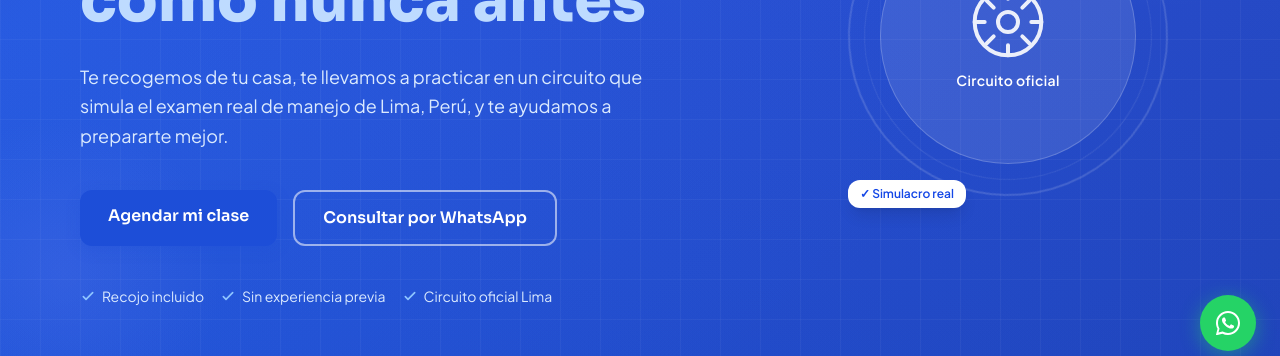
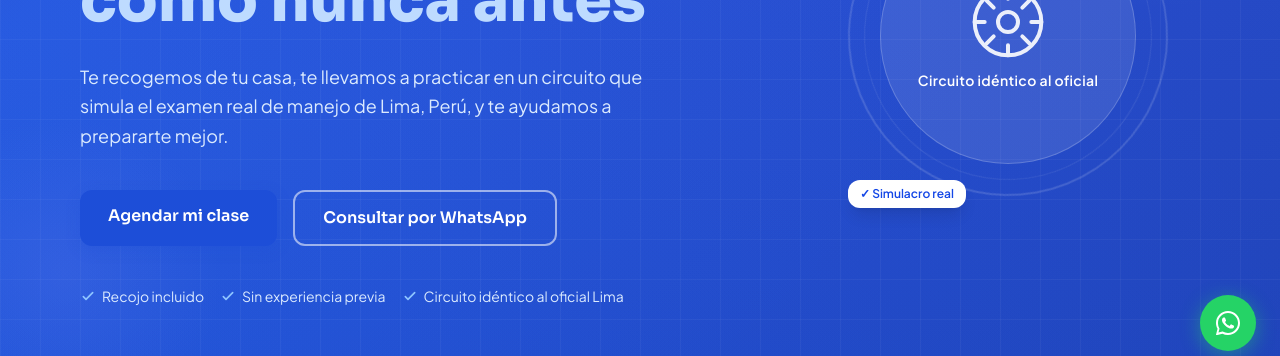
Before and after one commit to cjcasabonne/simulacro-manejo, a Next.js app: page / in a window 1280 px wide. Shown: the part 425-781 px from the top of the page. Built offline with nearby package versions, Linux system fonts and the light colour scheme.

Commit message:
Update HeroSection.tsx
cambio_oficial_

```diff
--- a/src/components/landing/HeroSection.tsx
+++ b/src/components/landing/HeroSection.tsx
@@ -51,7 +51,7 @@ export default function HeroSection() {
 
           {/* Trust badges */}
           <div className="mt-10 flex flex-wrap gap-4 justify-center md:justify-start animate-fade-up delay-400">
-            {['Recojo incluido', 'Sin experiencia previa', 'Circuito oficial Lima'].map((badge) => (
+            {['Recojo incluido', 'Sin experiencia previa', 'Circuito idéntico al oficial Lima'].map((badge) => (
               <span key={badge} className="flex items-center gap-1.5 text-sm text-blue-100">
                 <svg className="w-4 h-4 text-blue-300" fill="none" stroke="currentColor" strokeWidth={2.5} viewBox="0 0 24 24">
                   <path strokeLinecap="round" strokeLinejoin="round" d="M5 13l4 4L19 7" />
@@ -79,7 +79,7 @@ export default function HeroSection() {
                   <path strokeLinecap="round" d="M12 2v3M12 19v3M2 12h3M19 12h3" />
                   <path strokeLinecap="round" d="M5.6 5.6l2.1 2.1M16.3 16.3l2.1 2.1M5.6 18.4l2.1-2.1M16.3 7.7l2.1-2.1" />
                 </svg>
-                <p className="text-sm font-semibold tracking-wide">Circuito oficial</p>
+                <p className="text-sm font-semibold tracking-wide">Circuito idéntico al oficial</p>
               </div>
             </div>
 
```
